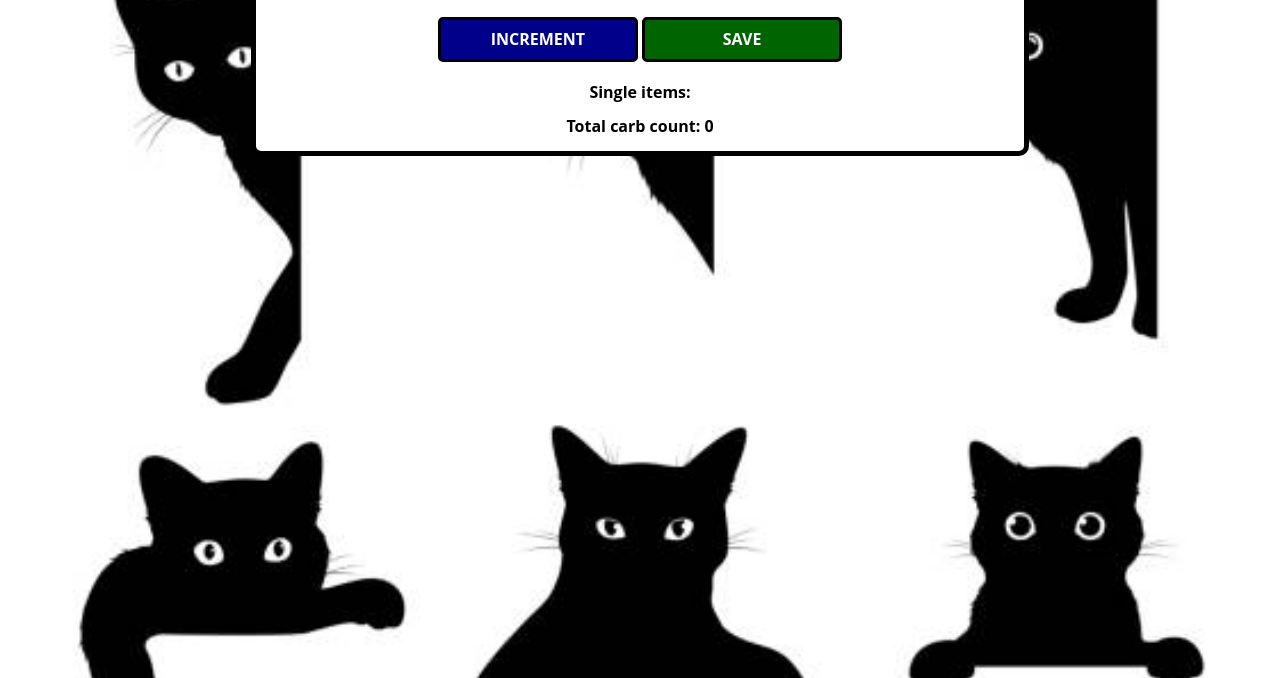
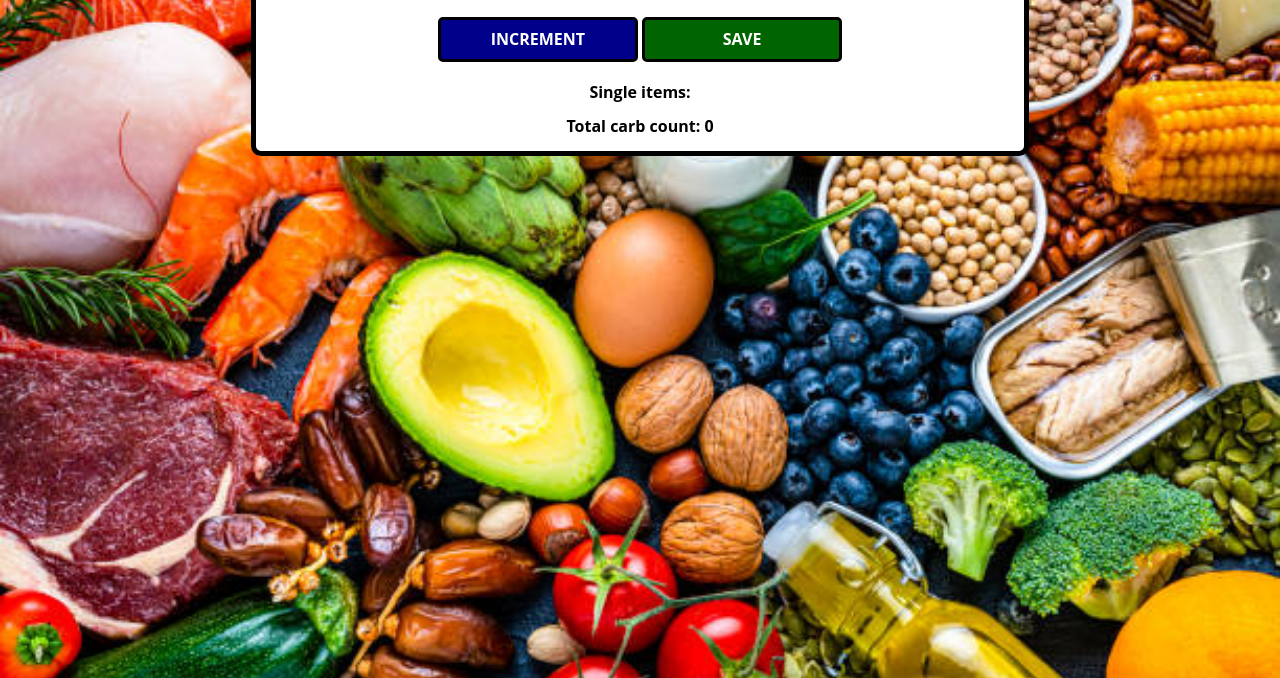
Before and after one commit to kenmmoses/carb-counter-app, a plain HTML site: page index.html in a window 1280 px wide. Shown: the part 122-800 px from the top of the page. Drawn offline with nearby package versions, Linux system fonts and the light colour scheme.

Commit message:
Update index.css

```diff
--- a/index.css
+++ b/index.css
@@ -1,5 +1,5 @@
 body {
-    background-image: url("cats.jpeg");
+    background-image: url("food.jpg");
     background-size: cover;
     font-family: 'Open Sans', 'Helvetica Neue', sans-serif;
     font-weight: bold;
```
